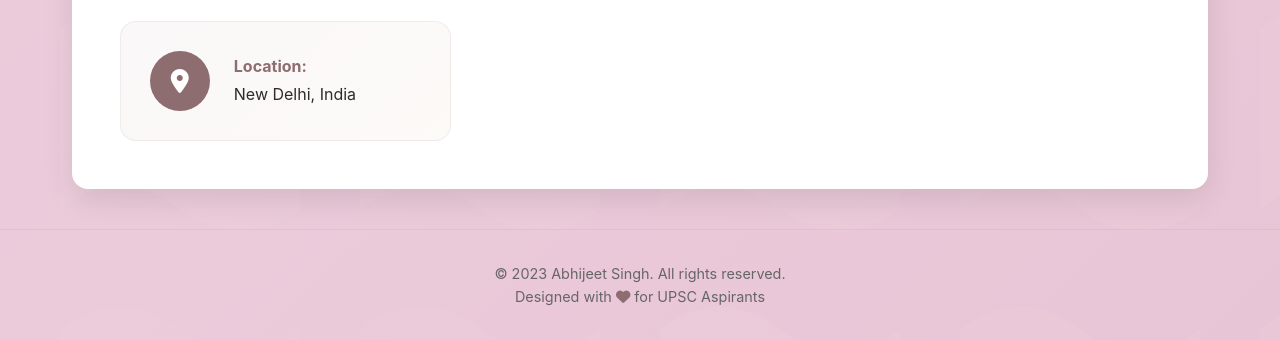
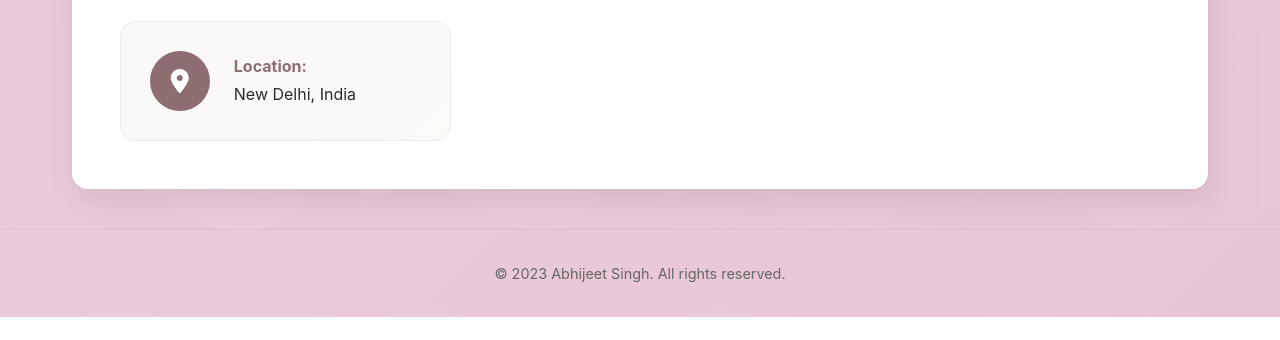
Before and after one commit to abhijeetsachan/cv, a plain HTML site: page index.html in a window 1280 px wide. Shown: the part 4831-5171 px from the top of the page. After the commit the page ends 5148 px from the top, so only its background shows below. Drawn offline with Linux system fonts and the light colour scheme.

Commit message:
Update index.html

```diff
--- a/index.html
+++ b/index.html
@@ -990,7 +990,7 @@
 
     <footer class="footer">
         <p>© 2023 Abhijeet Singh. All rights reserved.</p>
-        <p>Designed with <i class="fas fa-heart" style="color: var(--primary-color);"></i> for UPSC Aspirants</p>
+      <!--  <p>Designed with <i class="fas fa-heart" style="color: var(--primary-color);"></i> for UPSC Aspirants</p> -->
     </footer>
 
     <script>
```
